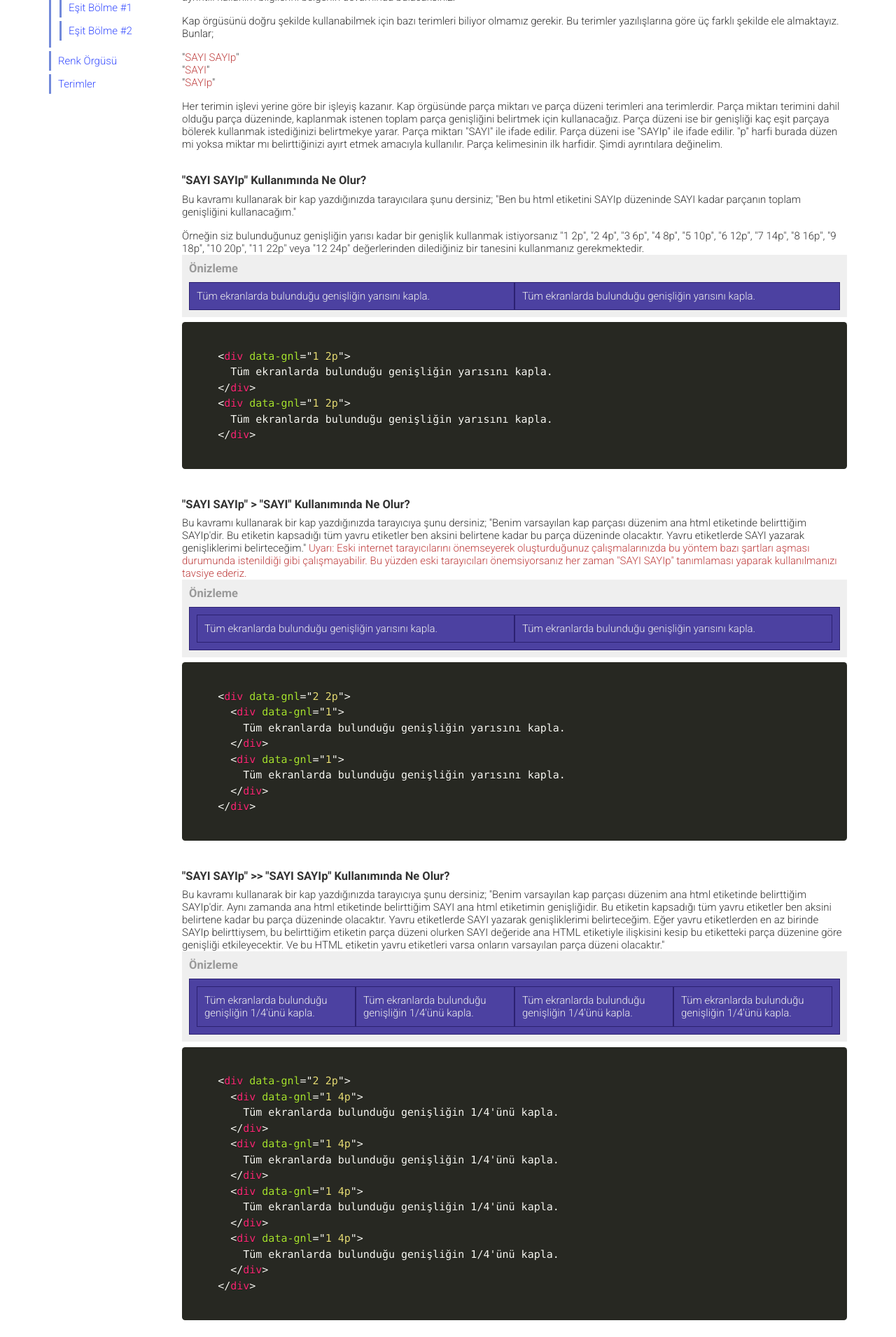
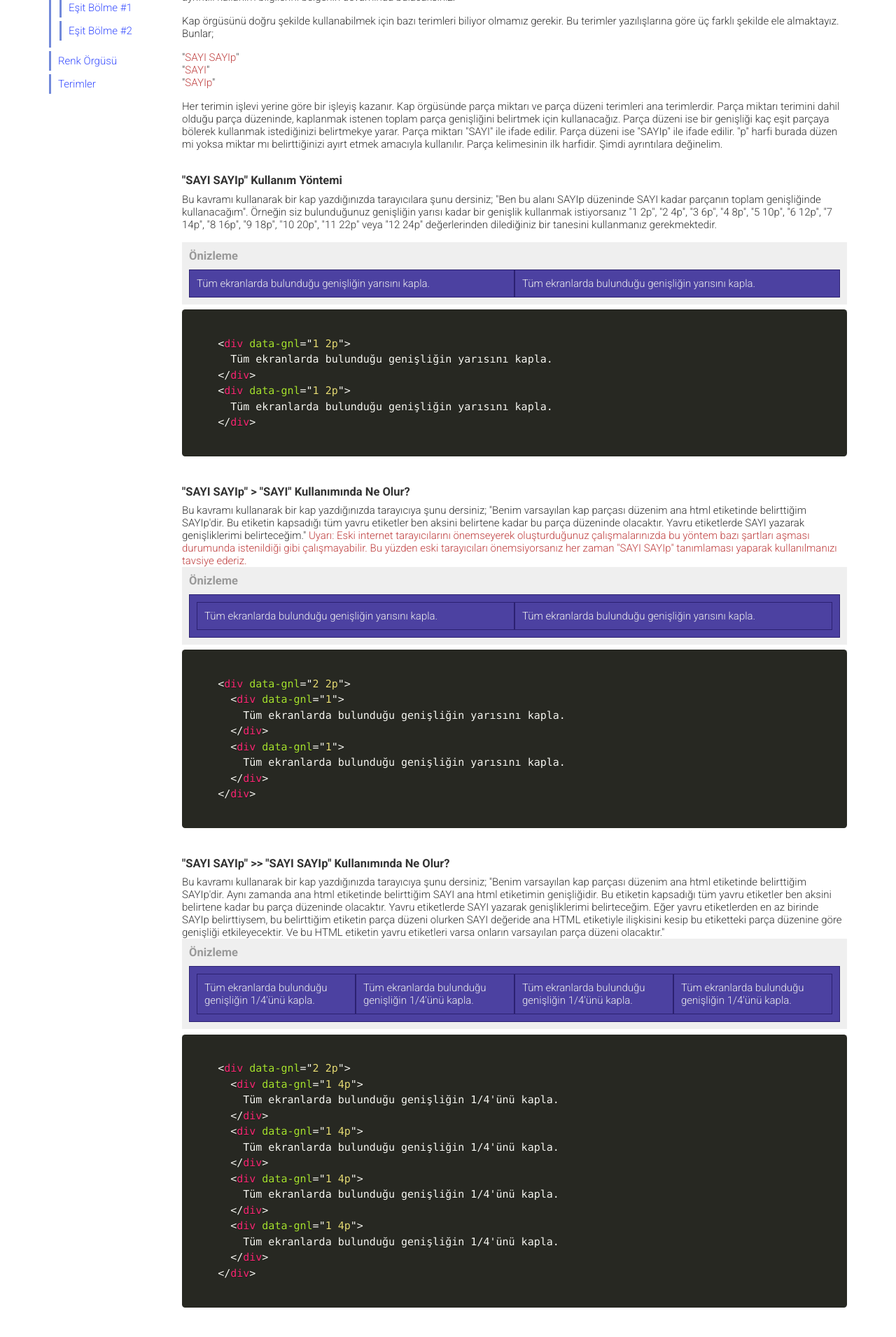
Before and after one commit to data-deveb/data-deveb.github.io, a Jekyll site: the page built from belgeler/kap-orgusu.html, in a window 1280 px wide. Shown: the part 475-2385 px from the top of the page at 70% size. Built offline with Jekyll 4.4.1, drawn with Linux system fonts in a browser that asks for light colours.

Commit message:
Güncelleme

```diff
--- a/belgeler/kap-orgusu.html
+++ b/belgeler/kap-orgusu.html
@@ -24,12 +24,10 @@ title: Kap Örgüsü
     <p></p>
     <p> Her terimin işlevi yerine göre bir işleyiş kazanır. Kap örgüsünde parça miktarı ve parça düzeni terimleri ana terimlerdir. Parça miktarı terimini dahil olduğu parça düzeninde, kaplanmak istenen toplam parça genişliğini belirtmek için kullanacağız. Parça düzeni ise bir genişliği kaç eşit parçaya bölerek kullanmak istediğinizi belirtmekye yarar. Parça miktarı "SAYI" ile ifade edilir. Parça düzeni ise "SAYIp" ile ifade edilir. "p" harfi burada düzen mi yoksa miktar mı belirttiğinizi ayırt etmek amacıyla kullanılır. Parça kelimesinin ilk harfidir. Şimdi ayrıntılara değinelim.</p>
 
-    <h3>"SAYI SAYIp" Kullanımında Ne Olur?</h3>
+    <h3>"SAYI SAYIp" Kullanım Yöntemi</h3>
 
-    <p>Bu kavramı kullanarak bir kap yazdığınızda tarayıcılara şunu dersiniz; "Ben bu html etiketini SAYIp düzeninde SAYI kadar parçanın toplam genişliğini kullanacağım."</p>
-
-    <p>Örneğin siz bulunduğunuz genişliğin yarısı kadar bir genişlik kullanmak istiyorsanız "1 2p", "2 4p", "3 6p", "4 8p", "5 10p", "6 12p", "7 14p", "8 16p", "9 18p", "10 20p", "11 22p" veya "12 24p" değerlerinden dilediğiniz bir tanesini kullanmanız gerekmektedir.</p>
-
+    <p>Bu kavramı kullanarak bir kap yazdığınızda tarayıcılara şunu dersiniz; "Ben bu alanı SAYIp düzeninde SAYI kadar parçanın toplam genişliğinde kullanacağım". Örneğin siz bulunduğunuz genişliğin yarısı kadar bir genişlik kullanmak istiyorsanız "1 2p", "2 4p", "3 6p", "4 8p", "5 10p", "6 12p", "7 14p", "8 16p", "9 18p", "10 20p", "11 22p" veya "12 24p" değerlerinden dilediğiniz bir tanesini kullanmanız gerekmektedir.</p>
+    <p></p>
     <div data-gnl="1 1p" class="önizleme">
       <h3>Önizleme</h3>
       <div data-gnl="1 2p">
```
